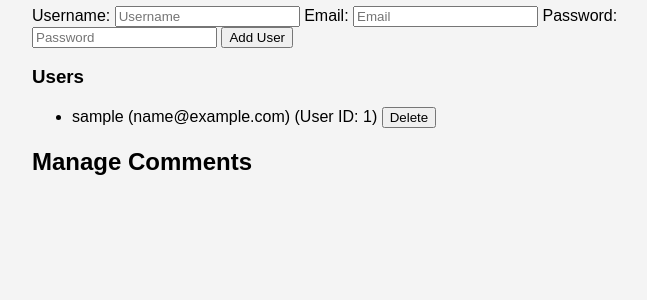
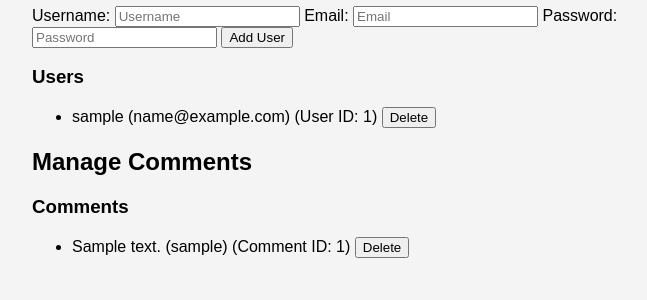
Before and after one commit to furkankyildirim/CS437-Cybersecurity-Project, a Flask app: template templates/admin_dashboard.html in a window 1280 px wide. Shown: the part 314-614 px from the top of the page, without its empty margins (228-875 px from the left). Run offline with Flask 3, Linux system fonts and the light colour scheme; the template is opened without the code that fills it: most values are stand-ins (such as "Sample title", 1, 10 or a date in 2020).

Commit message:
Add delete comments dashboard

```diff
--- a/main.py
+++ b/main.py
@@ -306,9 +306,9 @@ def users():
             # Return an error message
             return {'message': 'You do not have permission to delete a user.'}, 403
 
-        username = request.args.get('username')
+        user_id = request.args.get('user_id')
 
-        db.users.delete_one({'username': username})
+        db.users.delete_one({'_id': ObjectId(user_id)})
 
         # Return a success message
         return jsonify({'message': 'User deleted successfully.'})
@@ -331,8 +331,9 @@ def admin_dashboard():
 
     # Call the users API to get all users
     user_data = get_users()
+    comments = list(db.comments.find({}))
     return render_template('admin_dashboard.html', user_id=user_id, username=username,
-                           users=user_data, user_count=len(user_data))
+                           users=user_data, comments=comments)
 
 
 @app.route('/logout', methods=['GET'])
@@ -378,16 +379,15 @@ def comment():
 
     if request.method == 'DELETE':
         # Get the comment id from the request body
-        comment_id = request.json['comment_id']
+        comment_id = request.args.get('comment_id')
 
         # Get the user from the JWT
         user_id = get_jwt_identity()
-        user = db.users.find_one({'_id': user_id})
-
+        user = db.users.find_one({'_id': ObjectId(user_id)})
         # Check if user is admin or the comment owner
-        if user['isAdmin'] or db.comments.find_one({'_id': comment_id})['user_id'] == user_id:
+        if (user and user['isAdmin']) or db.comments.find_one({'_id': comment_id})['user_id'] == user_id:
             # Delete the comment from MongoDB
-            db.comments.delete_one({'_id': comment_id})
+            db.comments.delete_one({'_id': ObjectId(comment_id)})
         else:
             # Return an error message
             return {'message': 'You do not have permission to delete this comment.'}, 403
--- a/templates/admin_dashboard.html
+++ b/templates/admin_dashboard.html
@@ -154,16 +154,28 @@
             {% for user in users %}
                 <!-- Add a Delete link for each user with DELETE method -->
                 <li>{{ user.username }} ({{ user.email }}) (User ID: {{ user._id }})
-                    <button onclick="deleteUser('{{ user.username }}')">Delete</button>
+                    <button onclick="deleteUser('{{ user._id }}')">Delete</button>
                 </li>
             {% endfor %}
         </ul>
 
+        <h2>Manage Comments</h2>
+        <!-- Comments Management Section -->
+        <!-- Display list of comments from /comments endpoint -->
+        <h3>Comments</h3>
+        <ul>
+            {% for comment in comments %}
+                <!-- Add a Delete link for each comment with DELETE method -->
+                <li>{{ comment.comment }} ({{ comment.username }}) (Comment ID: {{ comment._id }})
+                    <button onclick="deleteComment('{{ comment._id }}')">Delete</button>
+                </li>
+            {% endfor %}
+
         <script>
-        function deleteUser(username) {
+        function deleteUser(userId) {
             if (confirm('Are you sure you want to delete this user?')) {
 
-                fetch(`/users?username=${username}`, {
+                fetch(`/users?user_id=${userId}`, {
                     method: 'DELETE'
                 })
                 .then(response => {
@@ -203,11 +215,29 @@
                 alert('Error adding user.');
             });
         }
+
+        function deleteComment(comment_id) {
+            if (confirm('Are you sure you want to delete this comment?')) {
+
+                fetch(`/comment?comment_id=${comment_id}`, {
+                    method: 'DELETE'
+                })
+                .then(response => {
+                    if (response.ok) {
+                        window.location.reload();
+                    } else {
+                        alert('Error deleting comment.');
+                    }
+                })
+                .catch(error => {
+                    console.error('Error:', error);
+                    alert('Error deleting comment.');
+                });
+            }
+        }
     </script>
 
-        <h2>Manage Comments</h2>
-        <!-- Comments Management Section -->
-        <!-- Add form/interface for managing comments on index page content -->
+
     </div>
 </div>
 </body>
```
